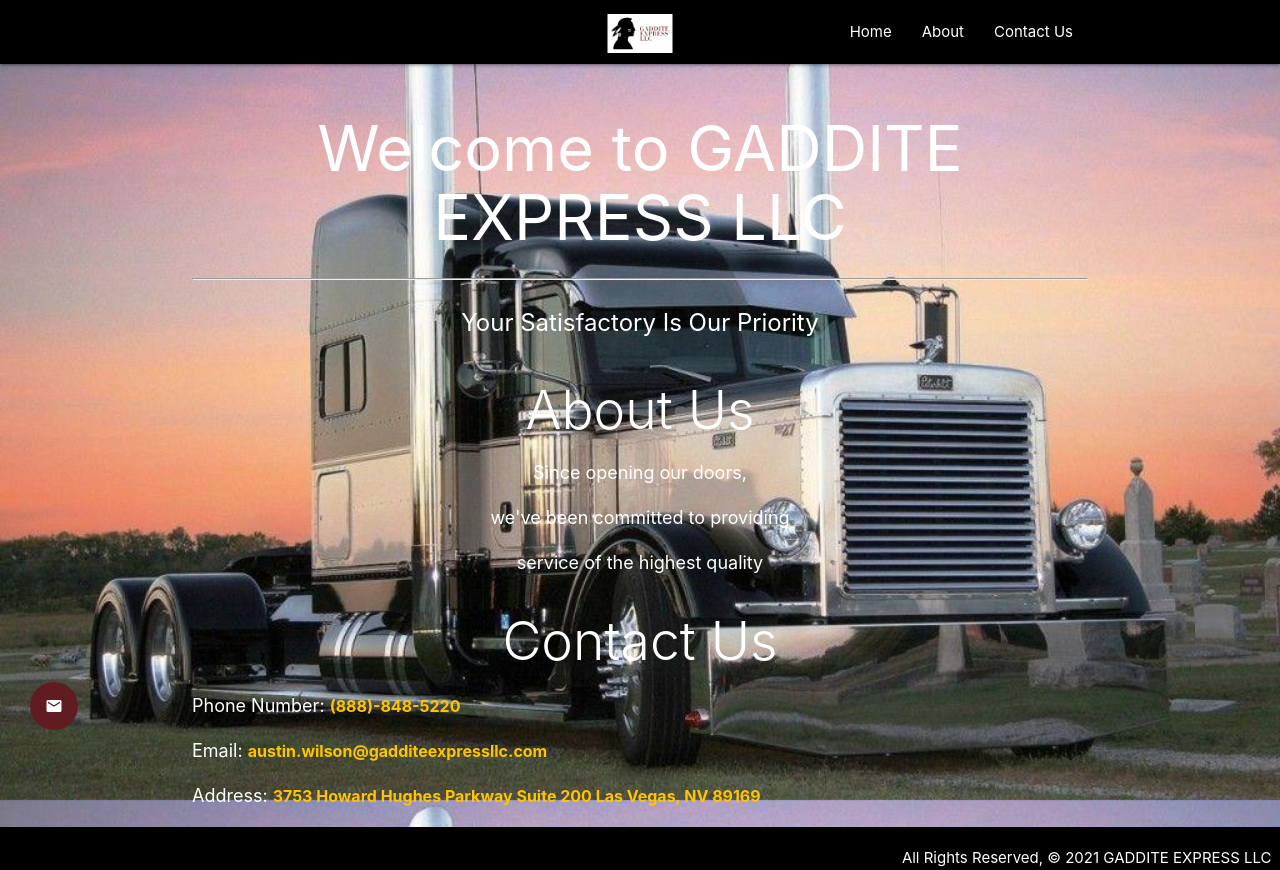
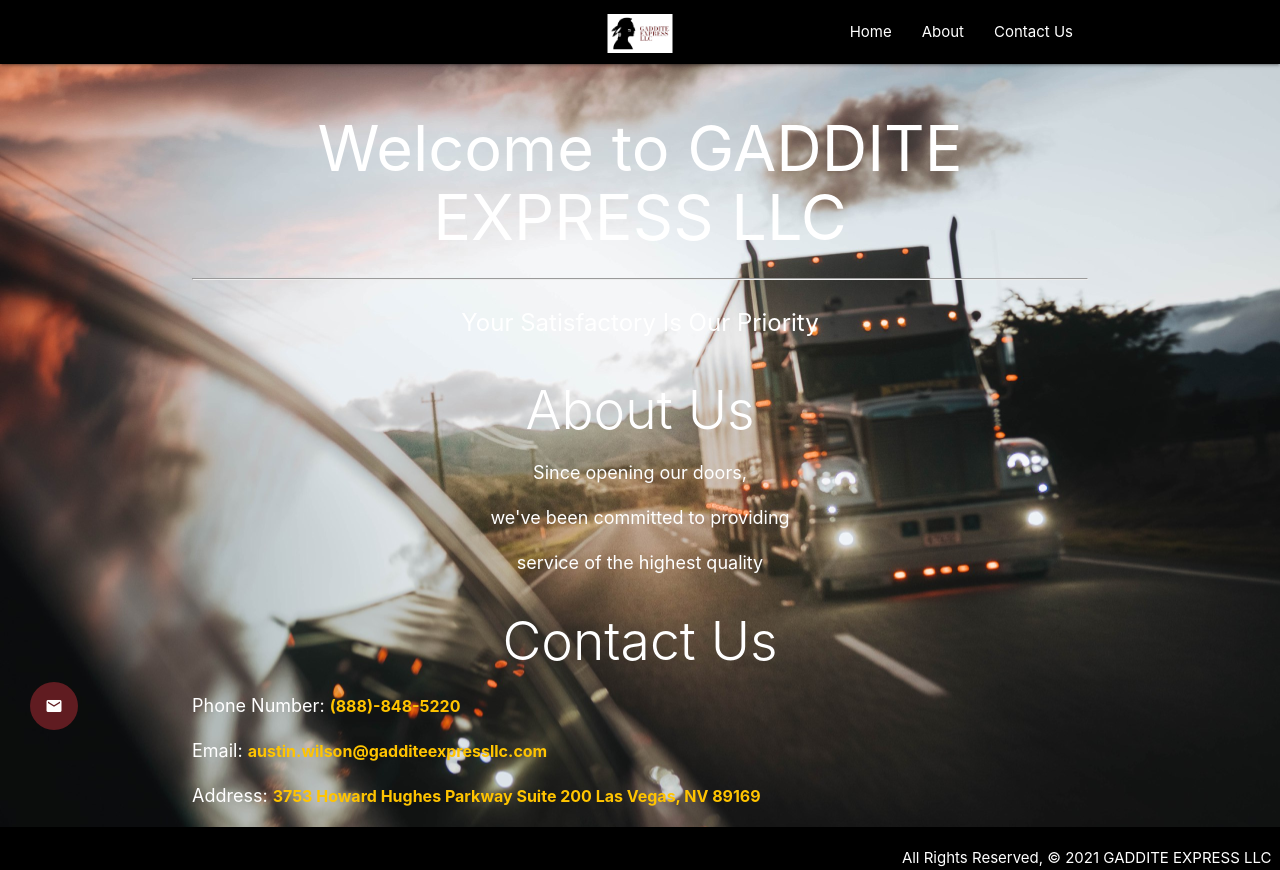
Before and after one commit to onias17/truck, a Django app: page / in a window 1280 px wide. Run offline with Django 3.2, Linux system fonts and the light colour scheme; parts of the project's set-up code (start-up, migrations or seed data) failed here and were passed over.

Commit message:
settings

```diff
--- a/main_app/static/css/styles.css
+++ b/main_app/static/css/styles.css
@@ -1,5 +1,5 @@
 body {
-    background: url("../images/truck2.jpeg");
+    background: url("../images/truck3.jpeg");
     background-size: 100%;
     display: flex;
     min-height: 100vh;
```
Also changed, not shown: main_app/static/images/truck3.jpeg (added).
